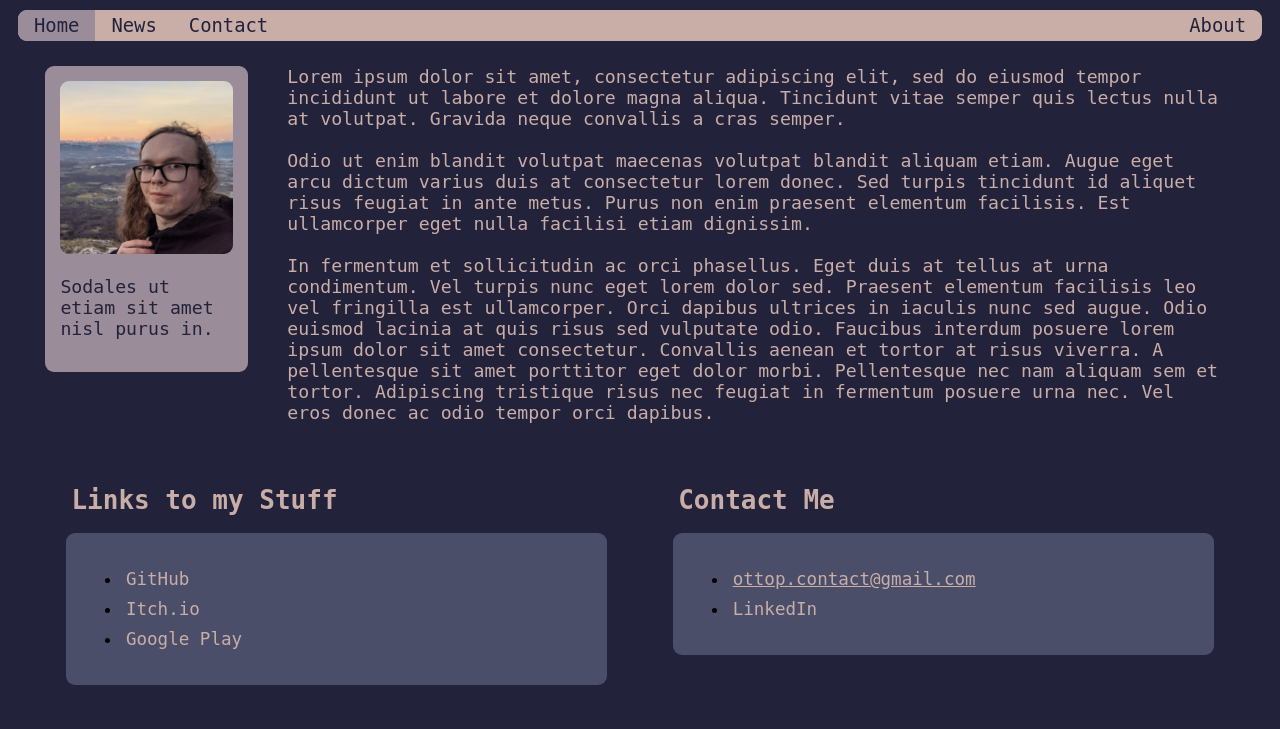
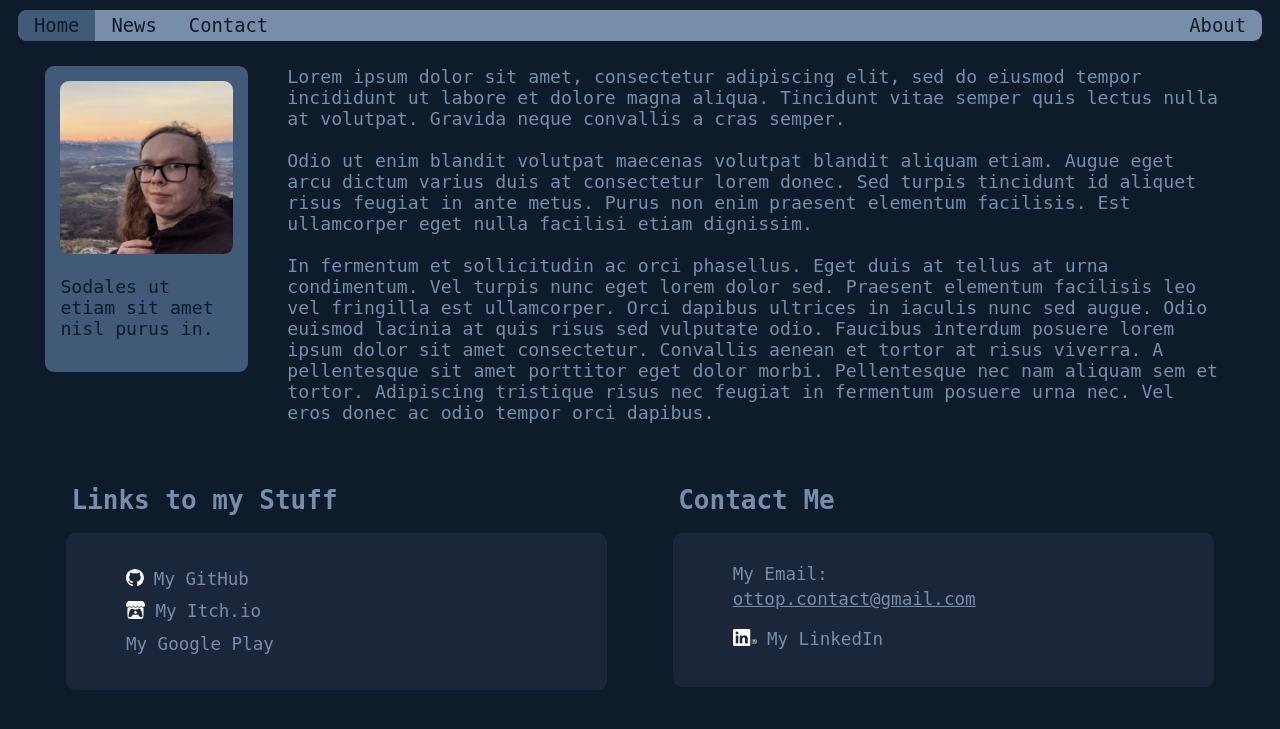
Before and after one commit to ottop/ottop_website, a Django app: page / in a window 1280 px wide. Shown: the top 729 px of the page. Run offline with Django 4.2, Linux system fonts and the light colour scheme.

Commit message:
Figured out a color scheme and added icons to links

```diff
--- a/base/static/base/style.css
+++ b/base/static/base/style.css
@@ -1,13 +1,24 @@
+:root {
+
+  --color1:#0d1b2a;
+  --color2:#1b263b;
+  --color3:#415a77;
+  --color4:#778da9;
+  --color5:#e0e1dd;
+
+}
+
+
 h1  {
   font-family:monospace;
-    color: #c9ada7;
+    color: var(--color4);
     margin-left:2%;
     width: 100%;
 }
 
 p {
     font-family:monospace;
-    color: #c9ada7;
+    color: var(--color4);
     font-size: 1.40em;
 
 }
@@ -32,9 +43,9 @@ p {
   margin-top:15px;
   margin-bottom:0;
   width:150px;
-  max-width:95%;
+  max-width:40%;
   vertical-align: top;
-  background-color:#9a8c98;
+  background-color: var(--color3);
   padding:15px;
   border-radius: 9px;
   flex-grow: 1;
@@ -48,7 +59,7 @@ p {
 
   max-width:100%;
   vertical-align: top;
-  background-color:#4a4e69;
+  background-color: var(--color2);
   padding:15px;
   border-radius: 9px;
   flex-grow: 1;
@@ -69,11 +80,11 @@ p {
 }
 
 .biotext {
-    color: #22223b;
+    color: var(--color1);
 }
 
 body {
-  background: #22223b
+  background: var(--color1)
 }
 
 .disp {
@@ -84,12 +95,16 @@ body {
     margin-left:2%
   }
 
-  a {
+  li {
+    color: var(--color4);
+  }
+
+  li a {
     font-family:monospace;
     display: inline-block;
     padding: 5px;
     font-size: 1.35em;
-    color: #c9ada7;
+    color: var(--color4);
   }
 
   ul.topnav {
@@ -98,7 +113,7 @@ body {
     margin: 10px;
     padding: 0;
     overflow: hidden;
-    background: #c9ada7;
+    background: var(--color4);;
   }
 
   ul.topnav li {float: left;}
@@ -106,14 +121,14 @@ body {
   ul.topnav li a {
     font-size: 1.45em;
     display: block;
-    color: #22223b;
+    color: var(--color1);
     text-align: center;
     padding: 5px 16px;
     text-decoration: none;
   }
 
-  ul.topnav li a:hover:not(.active) {background-color: #9a8c98;}
-  ul.topnav li a.active {background-color: #9a8c98;}
+  ul.topnav li a:hover:not(.active) {background-color: var(--color3);}
+  ul.topnav li a.active {background-color: var(--color3);}
 
   ul.topnav li.right {float: right;}
 
@@ -121,3 +136,12 @@ body {
     ul.topnav li.right,
     ul.topnav li {float: none;}
   }
+  ul {
+    list-style: none;
+  }
+  .social {
+    margin-bottom:5px;
+    vertical-align:middle;
+    height: 1em;
+    margin-right: 10px;
+  }
--- a/base/templates/base/index.html
+++ b/base/templates/base/index.html
@@ -27,9 +27,9 @@
     <h1>Links to my Stuff</h1>
     <div class = "box">
     <ul>
-        <li><a>GitHub</a></li>
-        <li><a>Itch.io</a></li>
-        <li><a>Google Play</a></li>
+        <li><a><img class="social" src="{% static 'base/images/github-mark-white.svg' %}"></img>My GitHub</a></li>
+        <li><a><img class="social" src="{% static 'base/images/itchio-textless-white.svg' %}"></img>My Itch.io</a></li>
+        <li><a>My Google Play</a></li>
       </ul>
     </div>
 </div>
@@ -38,8 +38,8 @@
     <h1>Contact Me</h1>
     <div class = "box">
     <ul>
-        <li><a href="mailto:ottop.contact@gmail.com">ottop.contact@gmail.com</a></li>
-        <li><a>LinkedIn</a></li>
+        <li style="margin-bottom:10px;"><div style="font-family:monospace;font-size: 1.35em;padding-left:5px">My Email:<br></div> <a href="mailto:ottop.contact@gmail.com">ottop.contact@gmail.com</a></li>
+        <li><a><img class="social" src="{% static 'base/images/In-White-26.png' %}"></img>My LinkedIn</a></li>
       </ul>
     </div>
 </div>
```
Also changed, not shown: base/static/base/images/In-White-14.png (added), base/static/base/images/In-White-26.png (added), base/static/base/images/github-mark-white.png (added), base/static/base/images/github-mark-white.svg (added), base/static/base/images/itchio-textless-white.svg (added).
